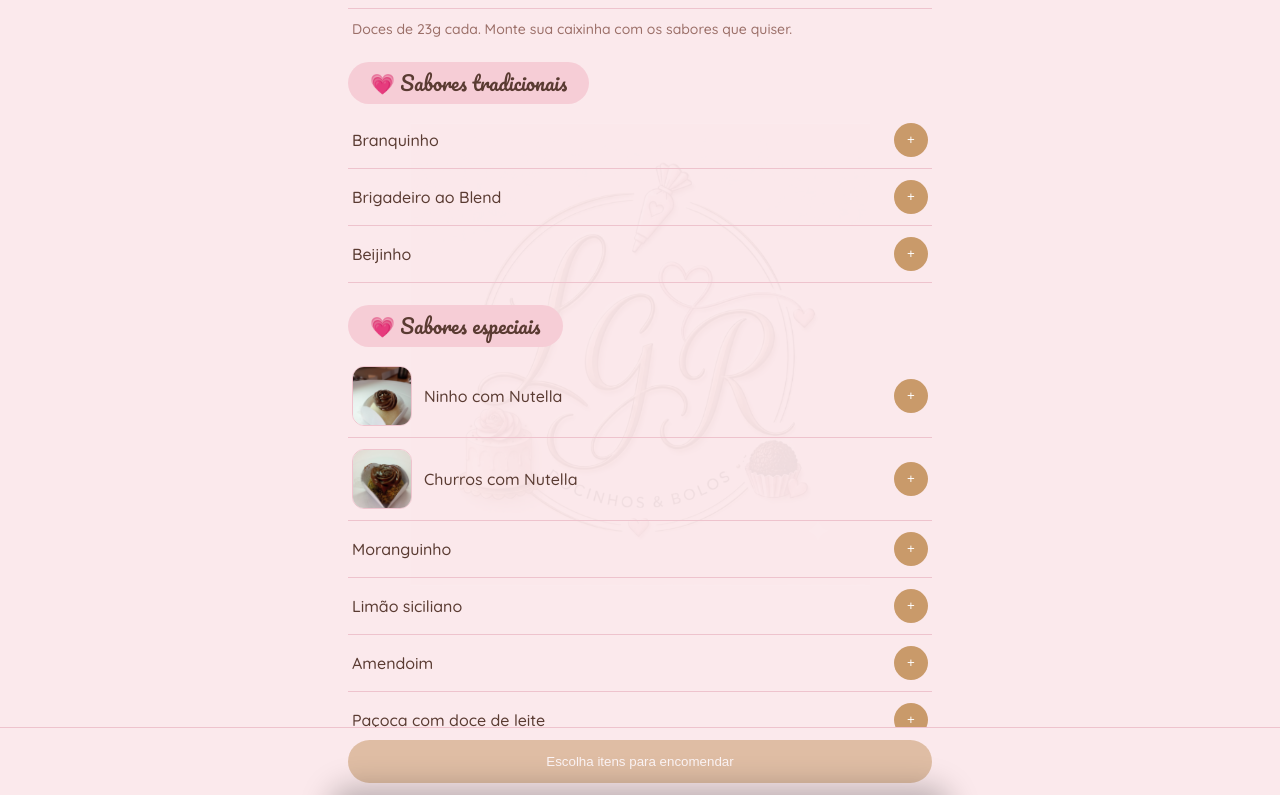
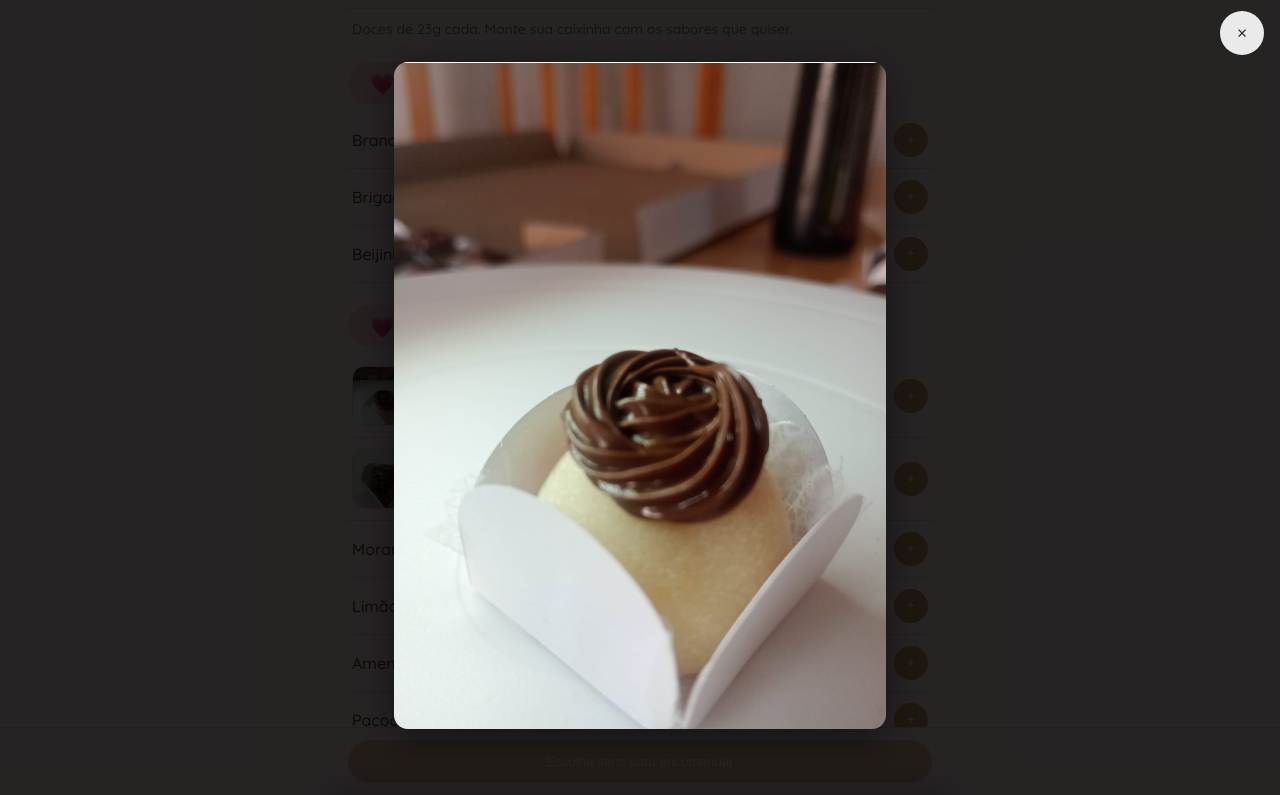
Before and after one commit to sitesprobr/lgr-docinhos, a plain HTML site: page index.html in a window 1280 px wide. Both pictures are taken after a click on the picture 382 px from the left and 1384 px from the top of the page. Shown: the part 989-1784 px from the top of the page. Drawn offline with Linux system fonts and the light colour scheme.

Commit message:
Lightbox para abrir fotos ao clicar

```diff
--- a/index.html
+++ b/index.html
@@ -219,7 +219,8 @@
       object-fit: cover;
       border-radius: 14px;
       border: 1px solid var(--line);
-      background: var(--card)
+      background: var(--card);
+      cursor: pointer
     }
 
     .cta {
@@ -446,6 +447,43 @@
       padding: 14px;
       cursor: pointer
     }
+
+    /* Visualizador de imagem (lightbox) */
+    .lightbox {
+      position: fixed;
+      inset: 0;
+      z-index: 40;
+      background: rgba(0, 0, 0, .85);
+      display: none;
+      align-items: center;
+      justify-content: center;
+      padding: 20px
+    }
+
+    .lightbox.aberto {
+      display: flex
+    }
+
+    .lightbox img {
+      max-width: 95vw;
+      max-height: 90vh;
+      border-radius: 14px;
+      box-shadow: 0 10px 40px rgba(0, 0, 0, .5)
+    }
+
+    .lightbox .fechar-lb {
+      position: absolute;
+      top: calc(16px + env(safe-area-inset-top, 0px));
+      right: 16px;
+      width: 44px;
+      height: 44px;
+      border: 0;
+      border-radius: 50%;
+      background: rgba(255, 255, 255, .9);
+      color: #333;
+      font: 700 22px/1 inherit;
+      cursor: pointer
+    }
   </style>
 </head>
 
@@ -486,7 +524,7 @@
     <section>
       <h2>Personalizações</h2>
       <ul id="personalizacao"></ul>
-      <p class="obs">Pedir à parte. Veja alguns exemplos de carimbos:</p>
+      <p class="obs">Pedir à parte. Toque nas fotos para ampliar:</p>
       <div class="galeria" id="exemplos-carimbo"></div>
     </section>
 
@@ -547,9 +585,19 @@
     </div>
   </aside>
 
+  <div class="lightbox" id="lightbox">
+    <button class="fechar-lb" id="fechar-lb" aria-label="Fechar imagem">✕</button>
+    <img id="lightbox-img" src="" alt="Imagem ampliada">
+  </div>
+
   <script src="menu.js"></script>
   <script>
     var qty = {};
+    function abrirImagem(src) {
+      var lb = document.getElementById("lightbox");
+      document.getElementById("lightbox-img").src = src;
+      lb.classList.add("aberto");
+    }
     function render(id, list) {
       var ul = document.getElementById(id);
       if (!ul || !list) return;
@@ -559,6 +607,7 @@
         var wrap = document.createElement("div"); wrap.className = "nome-wrap";
         if (img) {
           var im = document.createElement("img"); im.className = "thumb"; im.src = img; im.alt = n; im.loading = "lazy";
+          im.onclick = function () { abrirImagem(img); };
           wrap.appendChild(im);
         }
         var s = document.createElement("span"); s.textContent = n;
@@ -579,12 +628,16 @@
       if (!box || !list) return;
       list.forEach(function (src) {
         var im = document.createElement("img"); im.src = src; im.alt = "Exemplo de carimbo"; im.loading = "lazy";
+        im.onclick = function () { abrirImagem(src); };
         box.appendChild(im);
       });
     }
     render("centos", data.centos); render("caixas", data.caixas); render("bolos", data.bolos); render("personalizacao", data.personalizacao);
     render("tradicionais", data.tradicionais); render("especiais", data.especiais); render("especiais2", data.especiais2);
     renderGaleria("exemplos-carimbo", data.exemplosCarimbo);
+
+    document.getElementById("fechar-lb").onclick = function () { document.getElementById("lightbox").classList.remove("aberto"); };
+    document.getElementById("lightbox").onclick = function (e) { if (e.target.id === "lightbox") this.classList.remove("aberto"); };
 
     function totalItens() { var t = 0; for (var k in qty) t += qty[k]; return t; }
 
```
